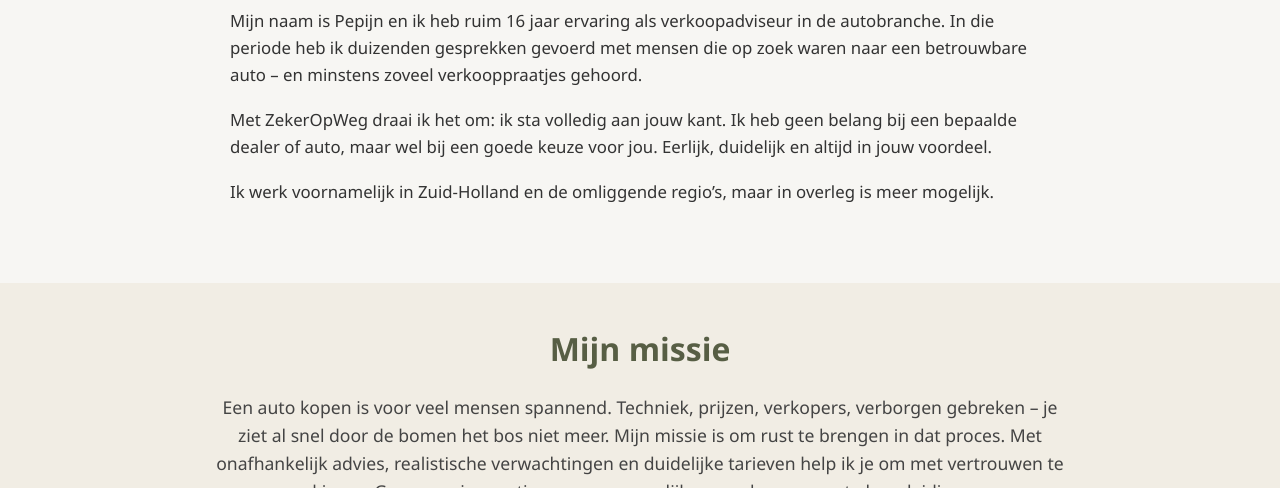
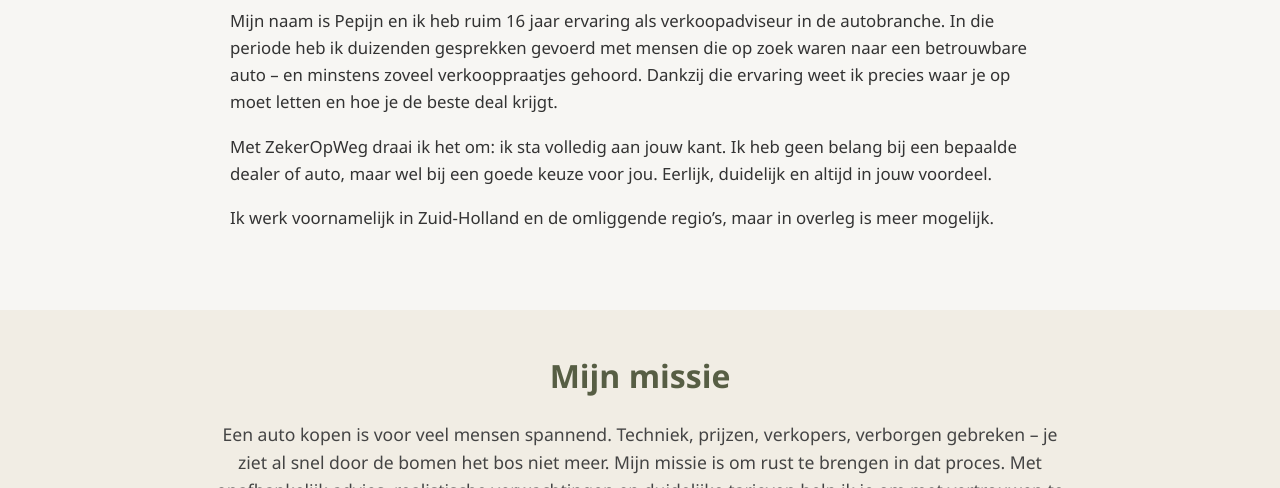
Before and after one commit to pwesthoff83-jpg/site-zekeropweg-final, a plain HTML site: page over.html in a window 1280 px wide. Shown: the part 612-1100 px from the top of the page. Drawn offline with Linux system fonts and the light colour scheme.

Commit message:
Update over.html

```diff
--- a/over.html
+++ b/over.html
@@ -42,7 +42,7 @@
     <div class="container over-flex">
         <div class="over-tekst">
             <h2 class="section-title" style="text-align:left;margin-bottom:20px;">Wie ben ik?</h2>
-            <p>Mijn naam is Pepijn en ik heb ruim 16 jaar ervaring als verkoopadviseur in de autobranche. In die periode heb ik duizenden gesprekken gevoerd met mensen die op zoek waren naar een betrouwbare auto – en minstens zoveel verkooppraatjes gehoord.</p>
+            <p>Mijn naam is Pepijn en ik heb ruim 16 jaar ervaring als verkoopadviseur in de autobranche. In die periode heb ik duizenden gesprekken gevoerd met mensen die op zoek waren naar een betrouwbare auto – en minstens zoveel verkooppraatjes gehoord. Dankzij die ervaring weet ik precies waar je op moet letten en hoe je de beste deal krijgt.</p>
             <p>Met ZekerOpWeg draai ik het om: ik sta volledig aan jouw kant. Ik heb geen belang bij een bepaalde dealer of auto, maar wel bij een goede keuze voor jou. Eerlijk, duidelijk en altijd in jouw voordeel.</p>
             <p>Ik werk voornamelijk in Zuid-Holland en de omliggende regio’s, maar in overleg is meer mogelijk.</p>
         </div>
```
